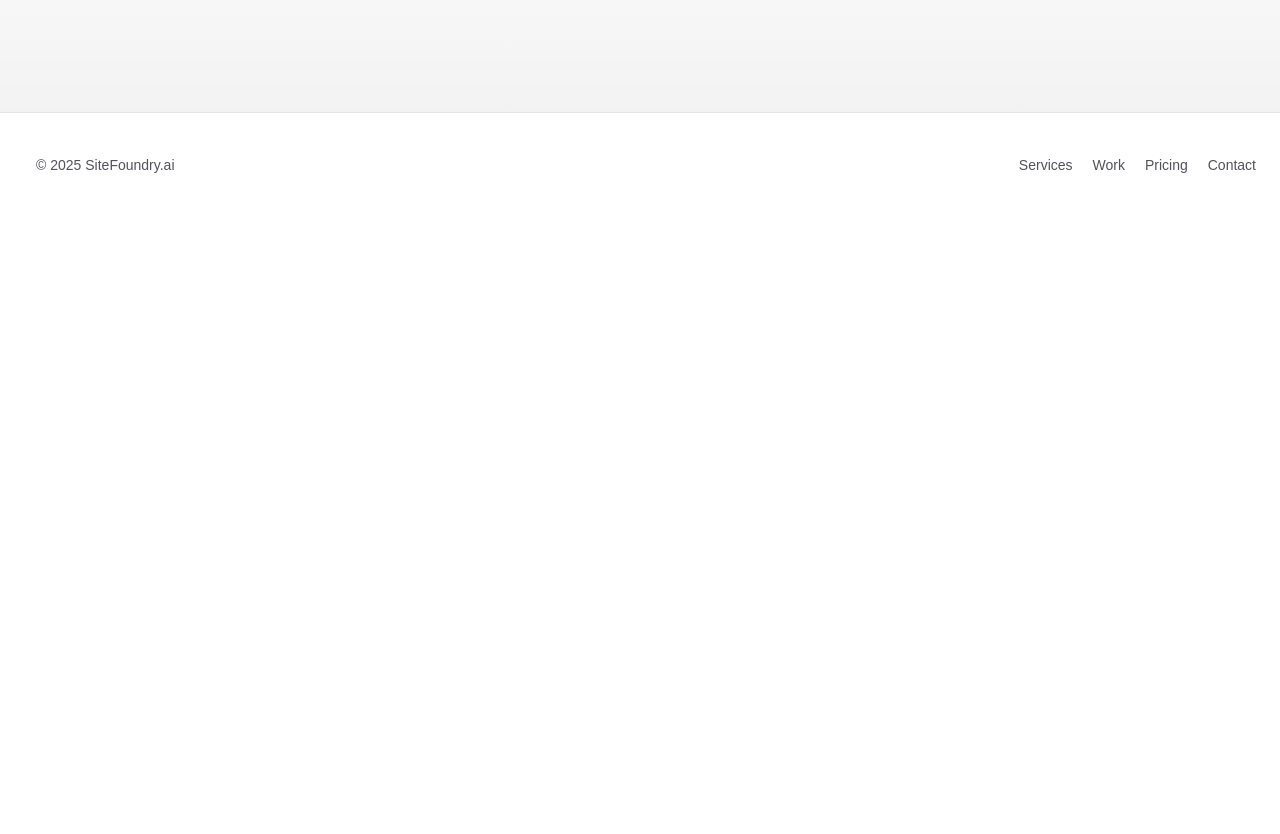
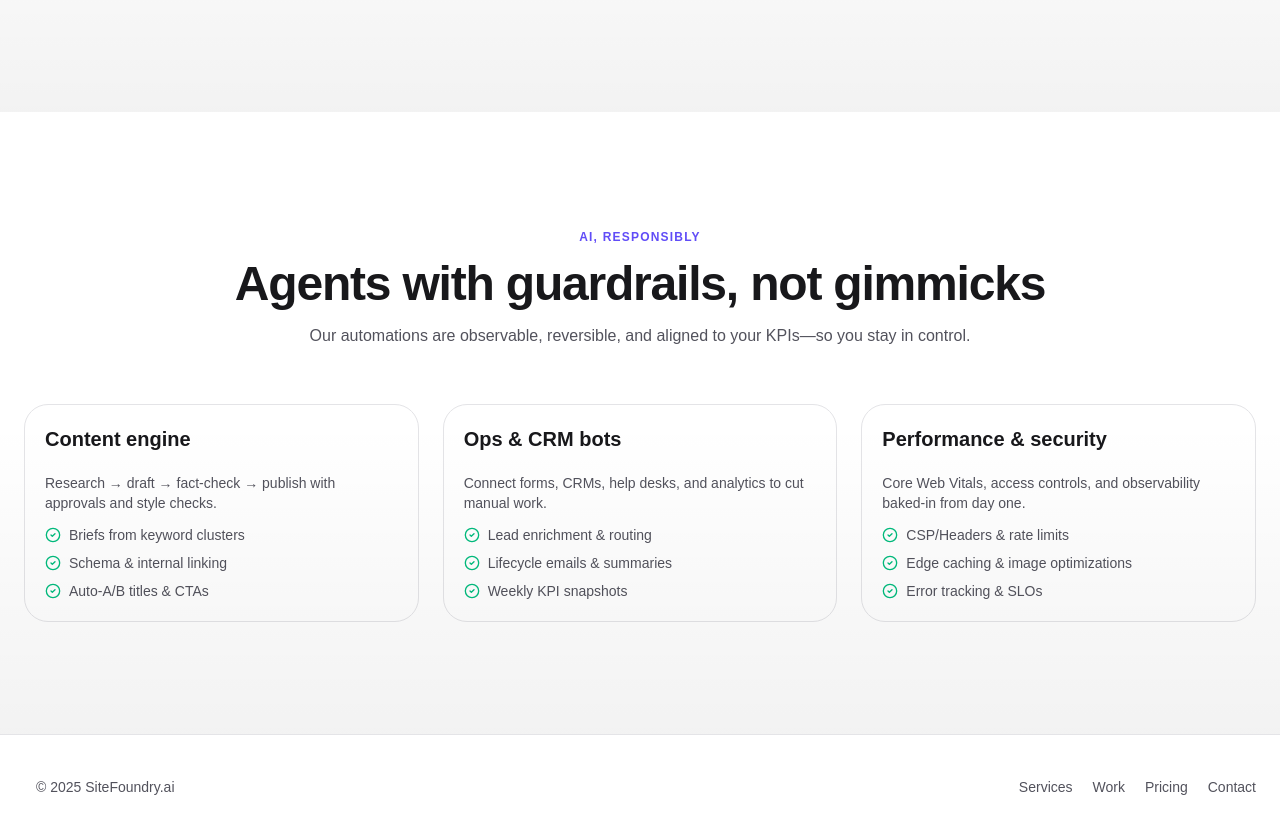
Before and after one commit to alexperreira/sitefoundry, a Next.js app: page / in a window 1280 px wide. Shown: the part 1981-2815 px from the top of the page. Before the commit the page ends 2198 px from the top, so only its background shows below. Built offline with nearby package versions, Linux system fonts and the light colour scheme.

Commit message:
Add Features component to landing page

```diff
--- a/app/page.tsx
+++ b/app/page.tsx
@@ -178,7 +178,7 @@ const services = [
 	{
 		icon: <Bot className='w-5 h-5' />,
 		title: 'AI Automation',
-		desc: 'Agents that generate, evaluate, and distribute-under your guardrails.',
+		desc: 'Agents that generate, evaluate, and distribute—under your guardrails.',
 		bullets: ['Content agents', 'Ops & CRM bots', 'Analytics & alerts'],
 	},
 ] as const;
@@ -246,7 +246,7 @@ const process = [
 	},
 	{
 		icon: <LineChart className='w-5 h-5' />,
-		title: 'Automate',
+		title: 'Grow',
 		body: 'Measure, iterate, and scale channels that move your KPIs.',
 	},
 ] as const;
@@ -278,6 +278,66 @@ const Process: React.FC = () => (
 	</Section>
 );
 
+const features = [
+	{
+		title: 'Content engine',
+		body: 'Research → draft → fact-check → publish with approvals and style checks.',
+		bullets: [
+			'Briefs from keyword clusters',
+			'Schema & internal linking',
+			'Auto-A/B titles & CTAs',
+		],
+	},
+	{
+		title: 'Ops & CRM bots',
+		body: 'Connect forms, CRMs, help desks, and analytics to cut manual work.',
+		bullets: [
+			'Lead enrichment & routing',
+			'Lifecycle emails & summaries',
+			'Weekly KPI snapshots',
+		],
+	},
+	{
+		title: 'Performance & security',
+		body: 'Core Web Vitals, access controls, and observability baked-in from day one.',
+		bullets: [
+			'CSP/Headers & rate limits',
+			'Edge caching & image optimizations',
+			'Error tracking & SLOs',
+		],
+	},
+] as const;
+
+const Features: React.FC = () => (
+	<Section
+		id='features'
+		eyebrow='AI, responsibly'
+		title='Agents with guardrails, not gimmicks'
+		subtitle='Our automations are observable, reversible, and aligned to your KPIs—so you stay in control.'
+	>
+		<div className='grid lg:grid-cols-3 gap-6'>
+			{features.map((feat) => (
+				<Card key={feat.title} className='rounded-3xl'>
+					<CardHeader>
+						<CardTitle>{feat.title}</CardTitle>
+					</CardHeader>
+					<CardContent className='text-sm text-zinc-600 space-y-3'>
+						<p>{feat.body}</p>
+						<ul className='space-y-2'>
+							{feat.bullets.map((b) => (
+								<li key={b} className='flex items-center gap-2'>
+									<CheckCircle2 className='w-4 h-4 text-emerald-500' />
+									{b}
+								</li>
+							))}
+						</ul>
+					</CardContent>
+				</Card>
+			))}
+		</div>
+	</Section>
+);
+
 export default function Page() {
 	return (
 		<div className='min-h-screen bg-white text-zinc-900'>
@@ -297,6 +357,7 @@ export default function Page() {
 			</div>
 			<Services />
 			<Process />
+			<Features />
 			<footer className='border-t border-zinc-200 py-10'>
 				<div className='container mx-auto px-6 max-w-7xl flex flex-col md:flex-row items-center justify-between gap-6 text-sm text-zinc-600'>
 					<div className='flex items-center gap-3'>
```
